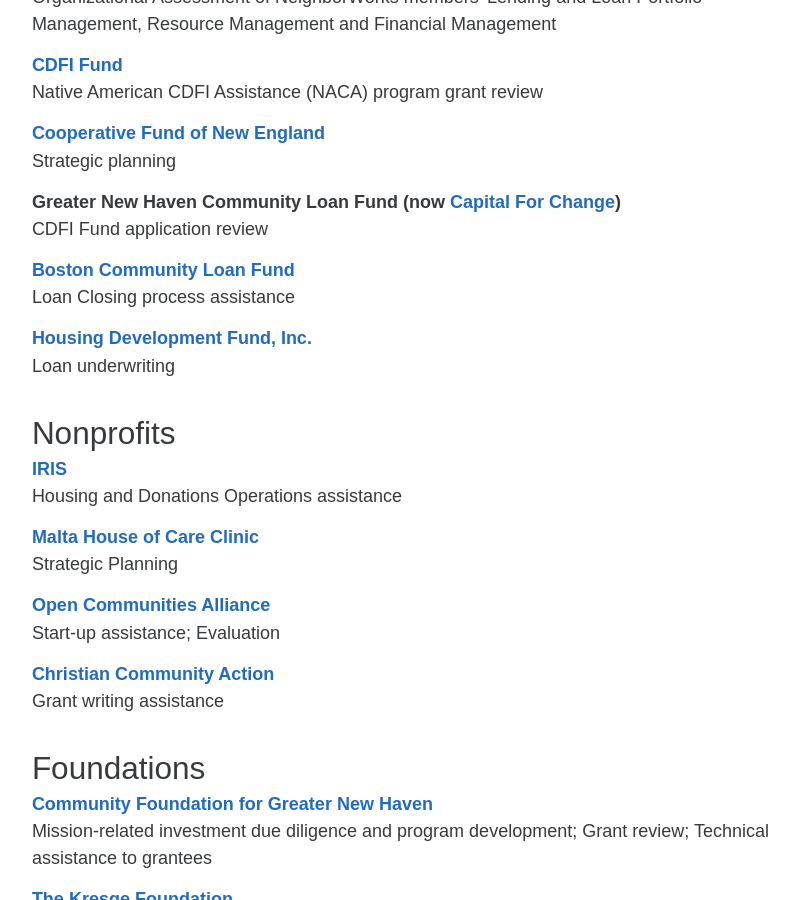
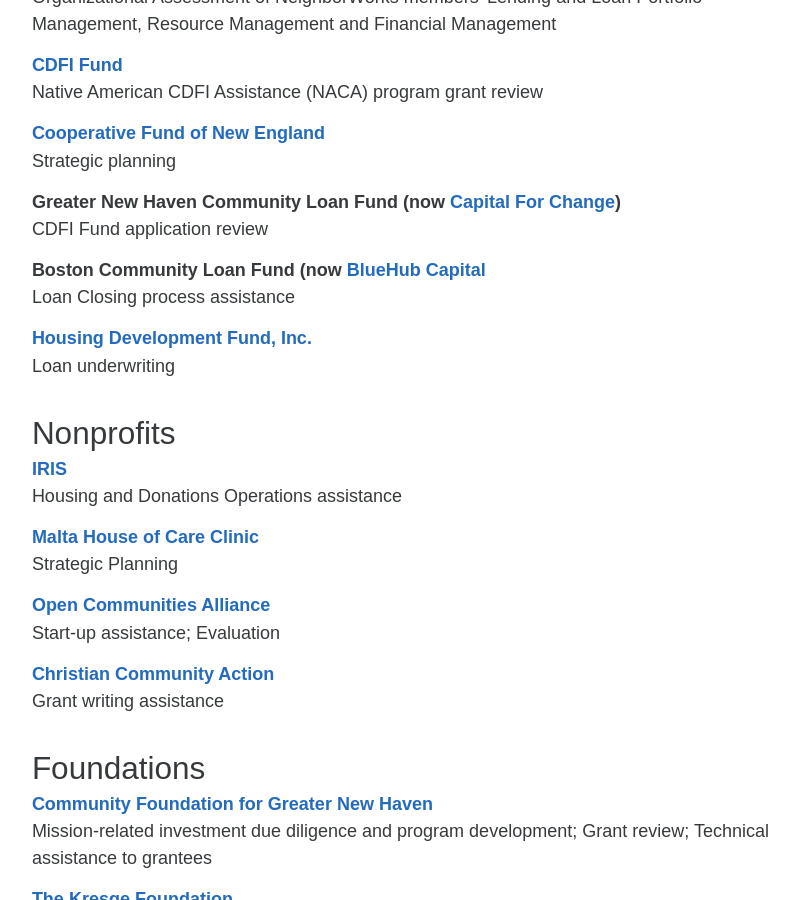
Before and after one commit to ClaireMorduch/clairemorduch, a Jekyll site: the page built from clients.md, in a window 1280 px wide and 900 px high, scrolled down 836 px. Shown: the whole window, without its empty margins (220-1019 px from the left). Built offline with Jekyll 4.4.1, drawn with Linux system fonts in a browser that asks for light colours.

Commit message:
Update clients.md

```diff
--- a/clients.md
+++ b/clients.md
@@ -27,7 +27,7 @@ Strategic planning
 ##### Greater New Haven Community Loan Fund (now [Capital For Change](http://www.capitalforchange.org))
 CDFI Fund application review
 
-##### [Boston Community Loan Fund](http://www.bostoncommunitycapital.org/programs-services/loan-fund)
+##### Boston Community Loan Fund (now [BlueHub Capital](https://bluehubcapital.org/programs-services/loan-fund)
 Loan Closing process assistance
 
 ##### [Housing Development Fund, Inc.](https://hdfconnects.org/)
```
